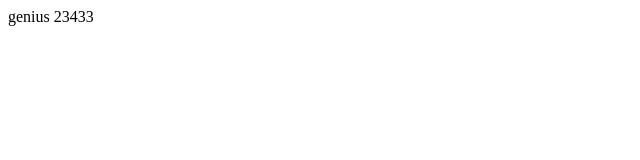
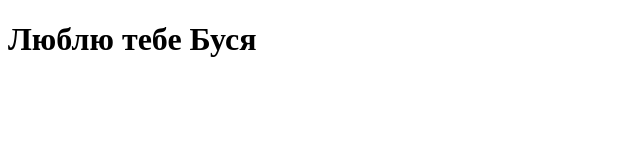
Before and after one commit to bohdan19942/genius-test-b, a plain HTML site: page index.html in a window 1280 px wide. Shown: the whole page, without its empty margins (0-640 px from the left). Drawn offline with Linux system fonts and the light colour scheme.

Commit message:
Update index.html

```diff
--- a/index.html
+++ b/index.html
@@ -8,6 +8,7 @@
 
   </head>
 <body>
-genius 23433
+<h1>Люблю тебе Буся</h1>
 </body>
+
 </html>
```
